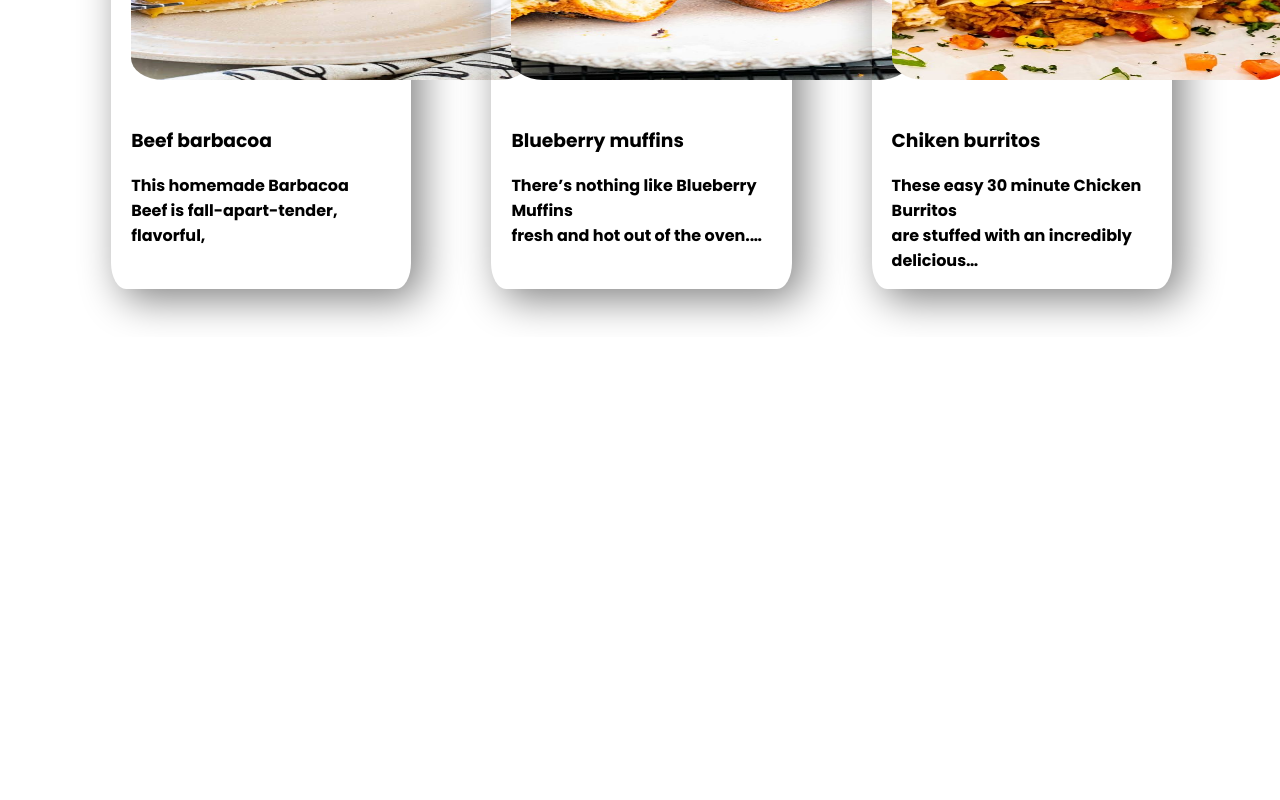
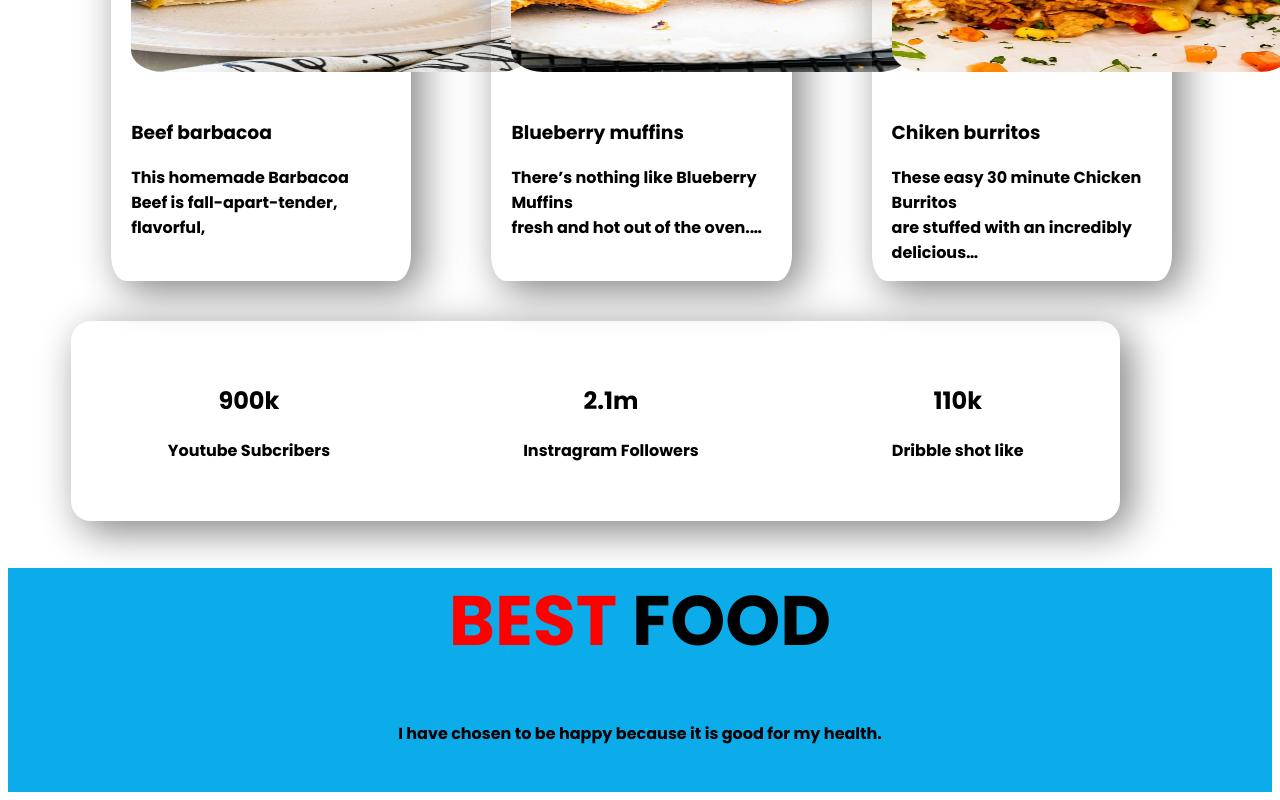
Before and after one commit to Anamulhaque11/best-food, a plain HTML site: page index.html in a window 1280 px wide. Shown: the part 2177-2977 px from the top of the page. Before the commit the page ends 2514 px from the top, so only its background shows below. Drawn offline with Linux system fonts and the light colour scheme.

Commit message:
flowwer section added

```diff
--- a/index.html
+++ b/index.html
@@ -16,7 +16,7 @@
         <div class="half-width">
             <h1> <span class="font-color">Nourish</span> your body and change your life.</h1>
             <p>We deliver best food, Meals and products to doorsteps nationwide</p><br>
-            <a class="link-button" target="_blank" href="#" >Order now</a>
+            <a class="link-button" target="_blank" href="https://www.linkedin.com/in/md-anamul-haque-126913216/" >Order now</a>
         </div>
         <div class="half-width">
             <img src="images/female/Group 8425.png" alt="">
@@ -34,7 +34,7 @@
             <p>Hi there, I'm Anam! <br>
                 I am wine and food lover, Recipe creator, shopping enthusiast and self-appointed foodie. My greatest passion is creating in the kithen making delicciously comforting recipes! Here you'll find hundreds and hundreds of delicious recipes, so make sure to check out the Recipes section and browse all your favorites!
             </p><br>
-            <a class="link-button" target="_blank" href="#">Contact me</a>
+            <a class="link-button" target="_blank" href="https://www.linkedin.com/in/md-anamul-haque-126913216/">Contact me</a>
         </div>
     </section>
     <!--About section end-->
@@ -65,5 +65,29 @@
         </div>
     </section>
     <!--Recipie section end-->
+
+    <!--flower section start-->
+    <section class="followers">
+        <div class="followers-item">
+            <h2>900k</h2>
+            <p>Youtube Subcribers</p>
+        </div>
+        <div class="followers-item">
+            <h2>2.1m</h2>
+            <p>Instragram Followers</p>
+        </div>
+        <div class="followers-item">
+            <h2>110k</h2>
+            <p>Dribble shot like</p>
+        </div>
+    </section>
+    <!--flower section end-->
+
+    <!--footer section start-->
+    <footer class="footer">
+        <h1> <span class="font-color">BEST</span> FOOD</h1>
+        <p> I have chosen to be happy because it is good for my health.</p>
+    </footer>
+    <!--footer section end-->
 </body>
 </html>
--- a/style.css
+++ b/style.css
@@ -1,5 +1,6 @@
 body{
     font-family: 'Poppins', sans-serif;
+    margin-top: 0;
 }
 .container{
     display: flex;
@@ -65,3 +66,21 @@ h1{
     margin-left: 10px;
     padding-left: 10px;
 }
+
+.followers{
+    display: flex;
+    box-shadow: 10px 10px 40px gray;
+    border-radius: 20px;
+    margin-left: 5%;
+    text-align: center;
+    width: 83%;
+    height: 200px;
+}
+.followers-item{
+    margin: auto;
+}
+.footer{
+    text-align: center;
+    background-color: rgb(12, 172, 235);
+    padding-bottom: 30px;
+}
```
